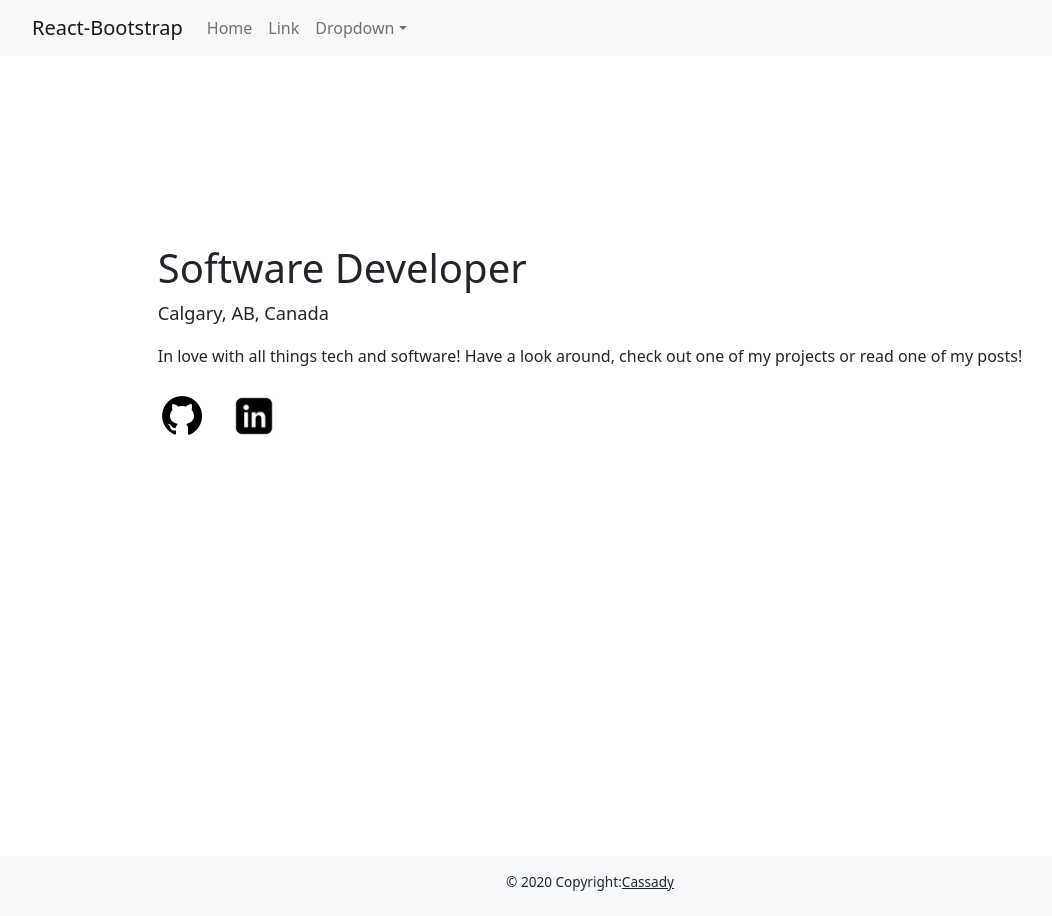
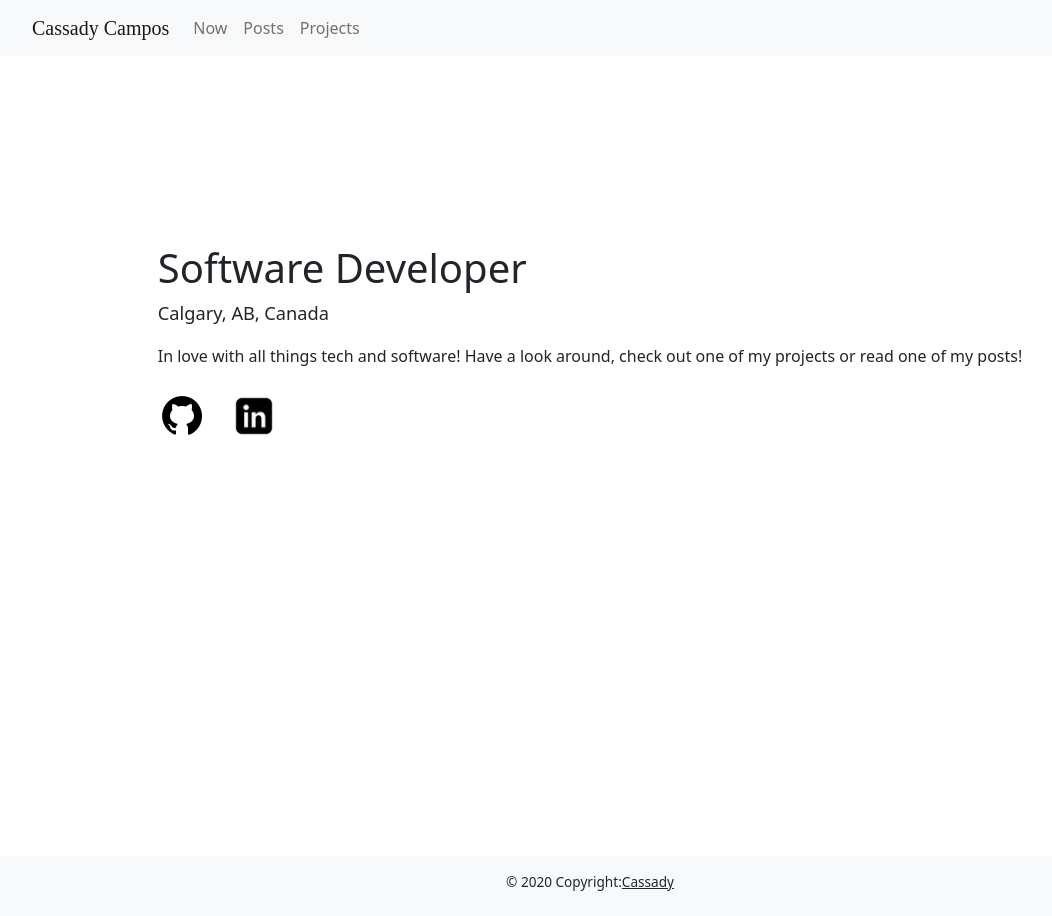
Before and after one commit to CassadyCampos/portfolio2021, a Next.js app: page / in a window 1280 px wide. Shown: the whole page, without its empty margins (50-1102 px from the left). Built offline with nearby package versions, Linux system fonts and the light colour scheme; a web font is replaced by a local one.

Commit message:
quick link and style navbar

```diff
--- a/components/CustomNav.jsx
+++ b/components/CustomNav.jsx
@@ -3,25 +3,27 @@ import Navbar from 'react-bootstrap/Navbar'
 import Nav from 'react-bootstrap/Nav'
 import NavDropdown from 'react-bootstrap/NavDropdown'
 import Container from 'react-bootstrap/Container'
+import styles from '../styles/Home.module.css';
 // import './navbar.css';
 class CustomNav extends Component {
   render() {
     return (
 <Navbar bg="light" expand="lg">
   <Container>
-    <Navbar.Brand href="#home">React-Bootstrap</Navbar.Brand>
+    <Navbar.Brand href="#home" className={styles.baseFont}>Cassady Campos</Navbar.Brand>
     <Navbar.Toggle aria-controls="basic-navbar-nav" />
     <Navbar.Collapse id="basic-navbar-nav">
       <Nav className="me-auto">
-        <Nav.Link href="#home">Home</Nav.Link>
-        <Nav.Link href="#link">Link</Nav.Link>
-        <NavDropdown title="Dropdown" id="basic-nav-dropdown">
-          <NavDropdown.Item href="#action/3.1">Action</NavDropdown.Item>
-          <NavDropdown.Item href="#action/3.2">Another action</NavDropdown.Item>
-          <NavDropdown.Item href="#action/3.3">Something</NavDropdown.Item>
+        <Nav.Link href="/now">Now</Nav.Link>
+        <Nav.Link href="/posts">Posts</Nav.Link>
+        <Nav.Link href="/projects">Projects</Nav.Link>
+        {/* <NavDropdown title="Dropdown" id="basic-nav-dropdown">
+          <NavDropdown.Item href="/now">Now</NavDropdown.Item>
+          <NavDropdown.Item href="/posts">Posts</NavDropdown.Item>
+          <NavDropdown.Item href="/projects">Projects</NavDropdown.Item>
           <NavDropdown.Divider />
           <NavDropdown.Item href="#action/3.4">Separated link</NavDropdown.Item>
-        </NavDropdown>
+        </NavDropdown> */}
       </Nav>
     </Navbar.Collapse>
   </Container>
```
